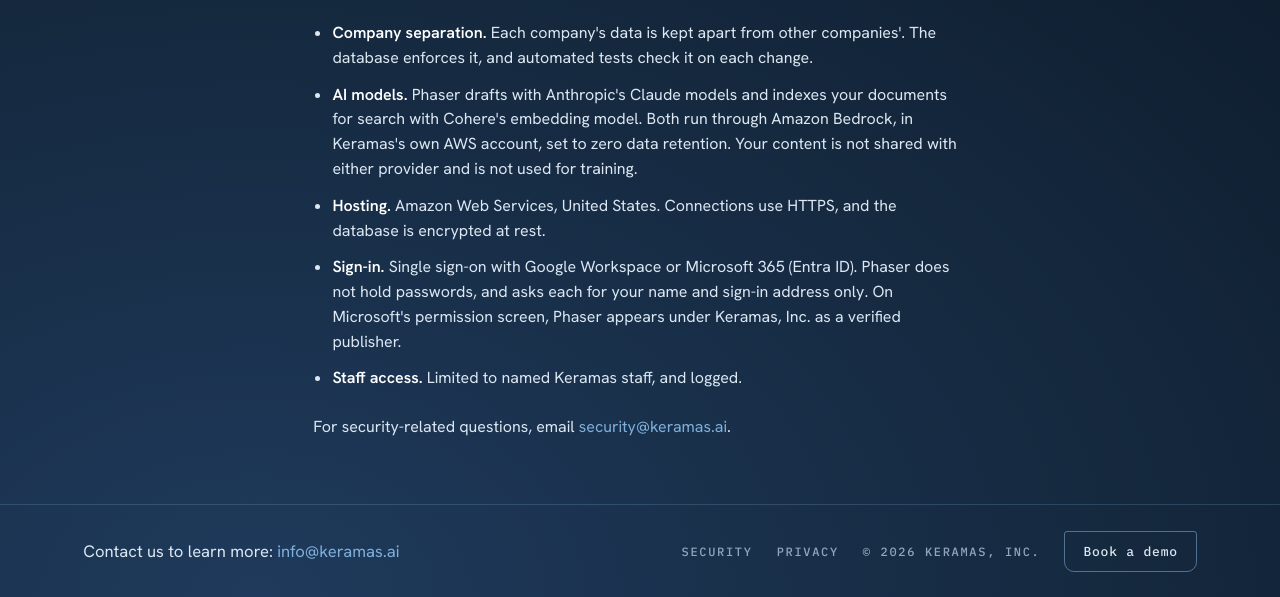
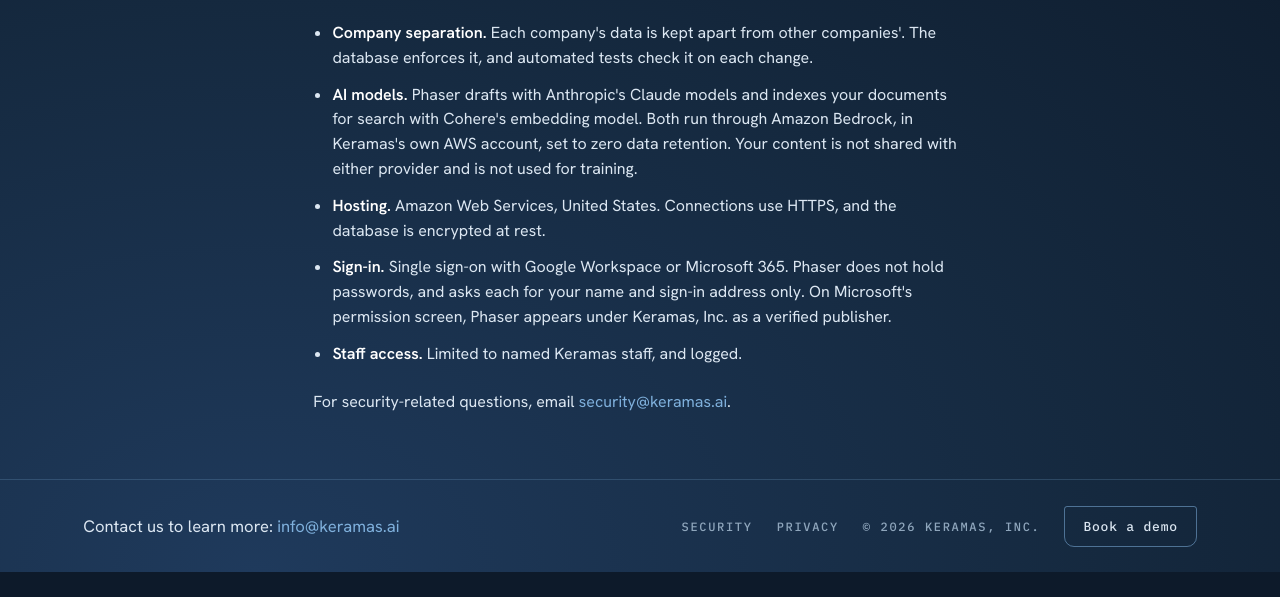
Before and after one commit to keramas-ai/keramas.web, a plain HTML site: page security.html in a window 1280 px wide. Shown: the part 283-880 px from the top of the page. After the commit the page ends 855 px from the top, so only its background shows below. Drawn offline with Linux system fonts and the light colour scheme.

Commit message:
Security page: drop the Entra ID aside

```diff
--- a/security.html
+++ b/security.html
@@ -36,7 +36,7 @@
         <li><strong>Company separation.</strong> Each company's data is kept apart from other companies'. The database enforces it, and automated tests check it on each change.</li>
         <li><strong>AI models.</strong> Phaser drafts with Anthropic's Claude models and indexes your documents for search with Cohere's embedding model. Both run through Amazon Bedrock, in Keramas's own AWS account, set to zero data retention. Your content is not shared with either provider and is not used for training.</li>
         <li><strong>Hosting.</strong> Amazon Web Services, United States. Connections use HTTPS, and the database is encrypted at rest.</li>
-        <li><strong>Sign-in.</strong> Single sign-on with Google Workspace or Microsoft 365 (Entra ID). Phaser does not hold passwords, and asks each for your name and sign-in address only. On Microsoft's permission screen, Phaser appears under Keramas, Inc. as a verified publisher.</li>
+        <li><strong>Sign-in.</strong> Single sign-on with Google Workspace or Microsoft 365. Phaser does not hold passwords, and asks each for your name and sign-in address only. On Microsoft's permission screen, Phaser appears under Keramas, Inc. as a verified publisher.</li>
         <li><strong>Staff access.</strong> Limited to named Keramas staff, and logged.</li>
       </ul>
 
```
